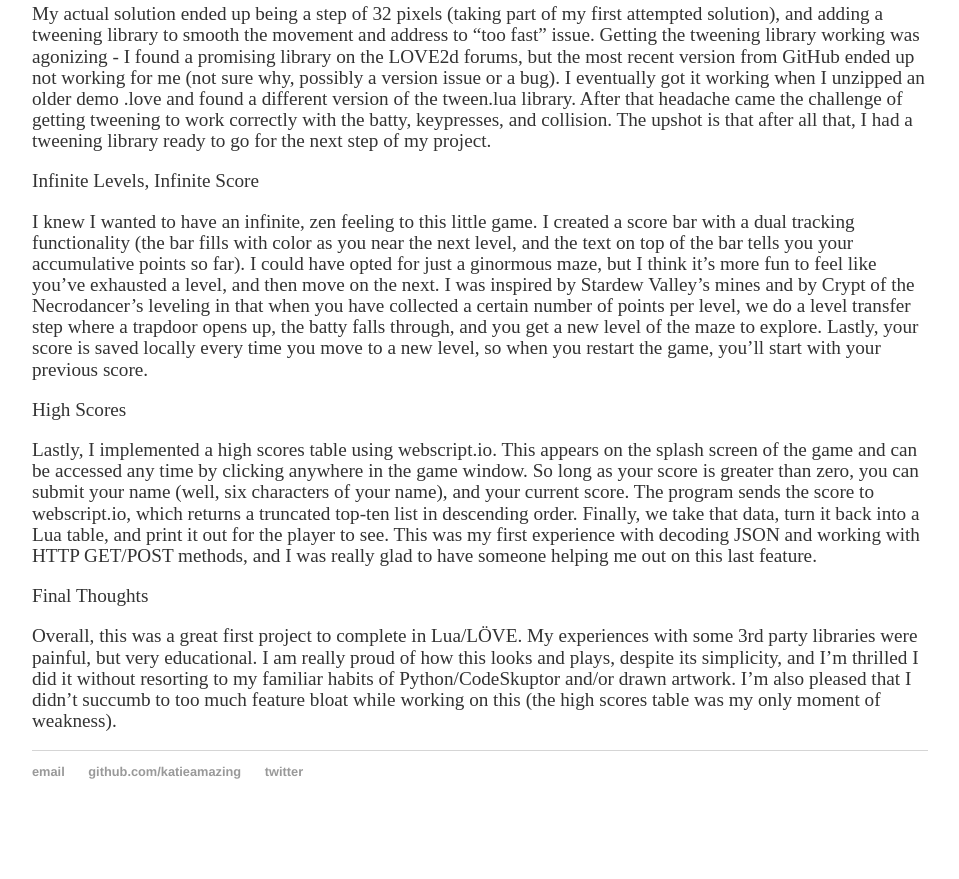
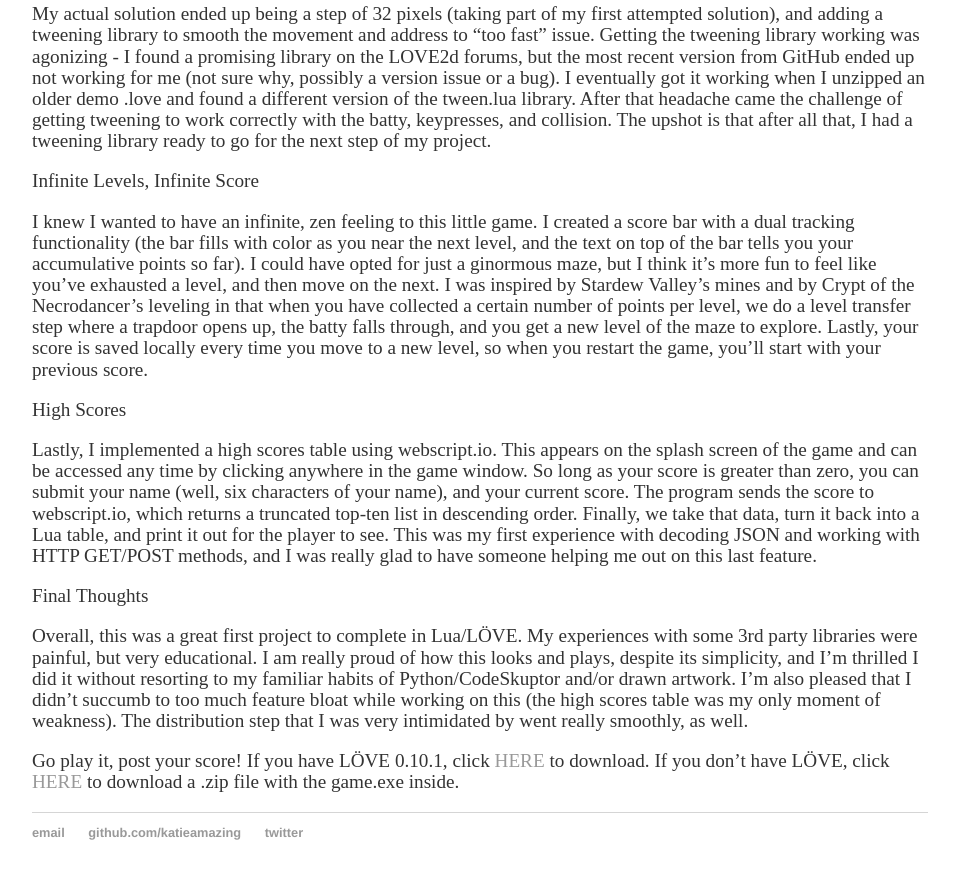
Before and after one commit to katieamazing/katieamazing.github.io, a Jekyll site: the page built from _posts/2016-07-29-fruit-bat-game.md, in a window 1280 px wide and 900 px high, scrolled down 2602 px. Shown: the top 879 px of the window, without its empty margins (160-1119 px from the left). Built offline with Jekyll 4.4.1, drawn with Linux system fonts in a browser that asks for light colours; before the commit the page ends 3441 px from its top, so only the background shows below that.

Commit message:
Update 2016-07-29-fruit-bat-game.md

```diff
--- a/_posts/2016-07-29-fruit-bat-game.md
+++ b/_posts/2016-07-29-fruit-bat-game.md
@@ -53,4 +53,8 @@ Lastly, I implemented a high scores table using webscript.io. This appears on th
 
 Final Thoughts
 
-Overall, this was a great first project to complete in Lua/LÖVE. My experiences with some 3rd party libraries were painful, but very educational. I am really proud of how this looks and plays, despite its simplicity, and I'm thrilled I did it without resorting to my familiar habits of Python/CodeSkuptor and/or drawn artwork. I'm also pleased that I didn't succumb to too much feature bloat while working on this (the high scores table was my only moment of weakness).
+Overall, this was a great first project to complete in Lua/LÖVE. My experiences with some 3rd party libraries were painful, but very educational. I am really proud of how this looks and plays, despite its simplicity, and I'm thrilled I did it without resorting to my familiar habits of Python/CodeSkuptor and/or drawn artwork. I'm also pleased that I didn't succumb to too much feature bloat while working on this (the high scores table was my only moment of weakness). The distribution step that I was very intimidated by went really smoothly, as well.
+
+Go play it, post your score!
+If you have LÖVE 0.10.1, click [HERE](https://github.com/katieamazing/katieamazing.github.io/blob/master/host/fruity.love?raw=true) to download.
+If you don't have LÖVE, click [HERE](https://github.com/katieamazing/katieamazing.github.io/raw/master/host/fruitylove.zip) to download a .zip file with the game.exe inside.
```
